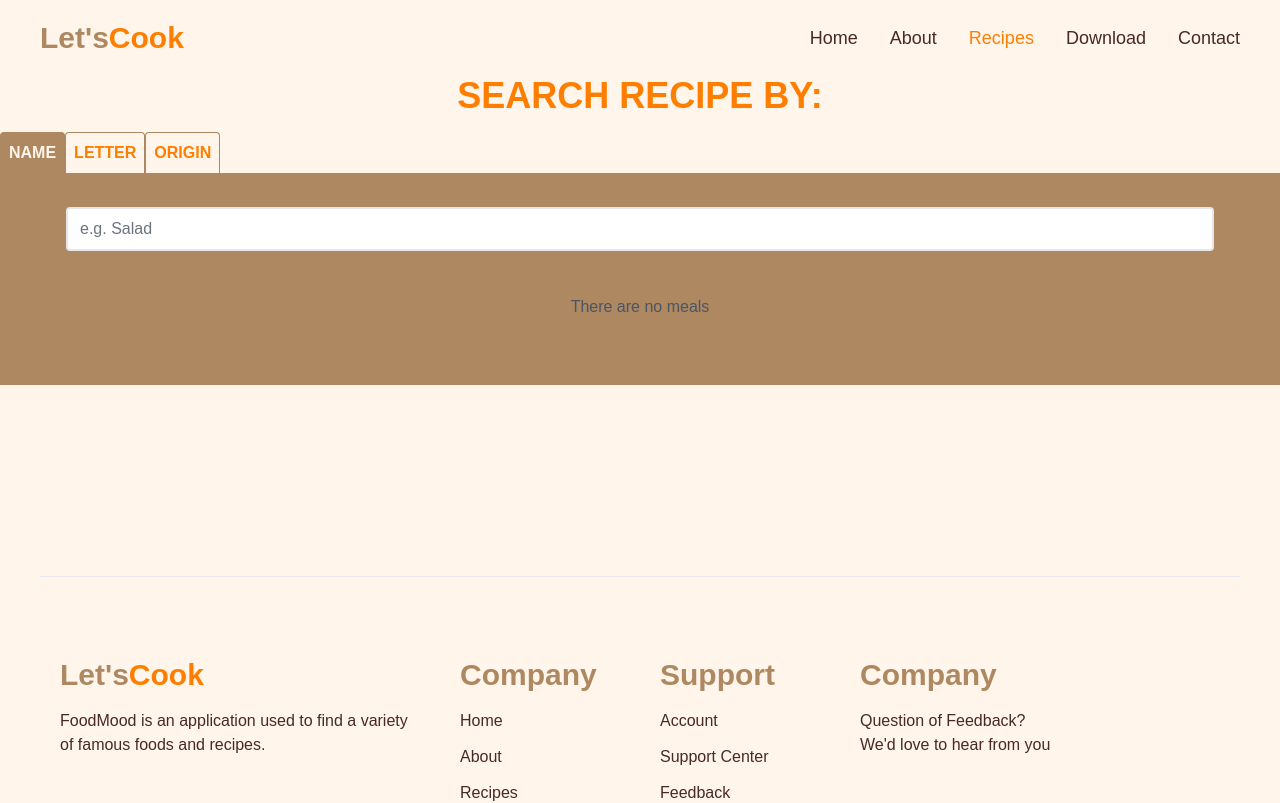
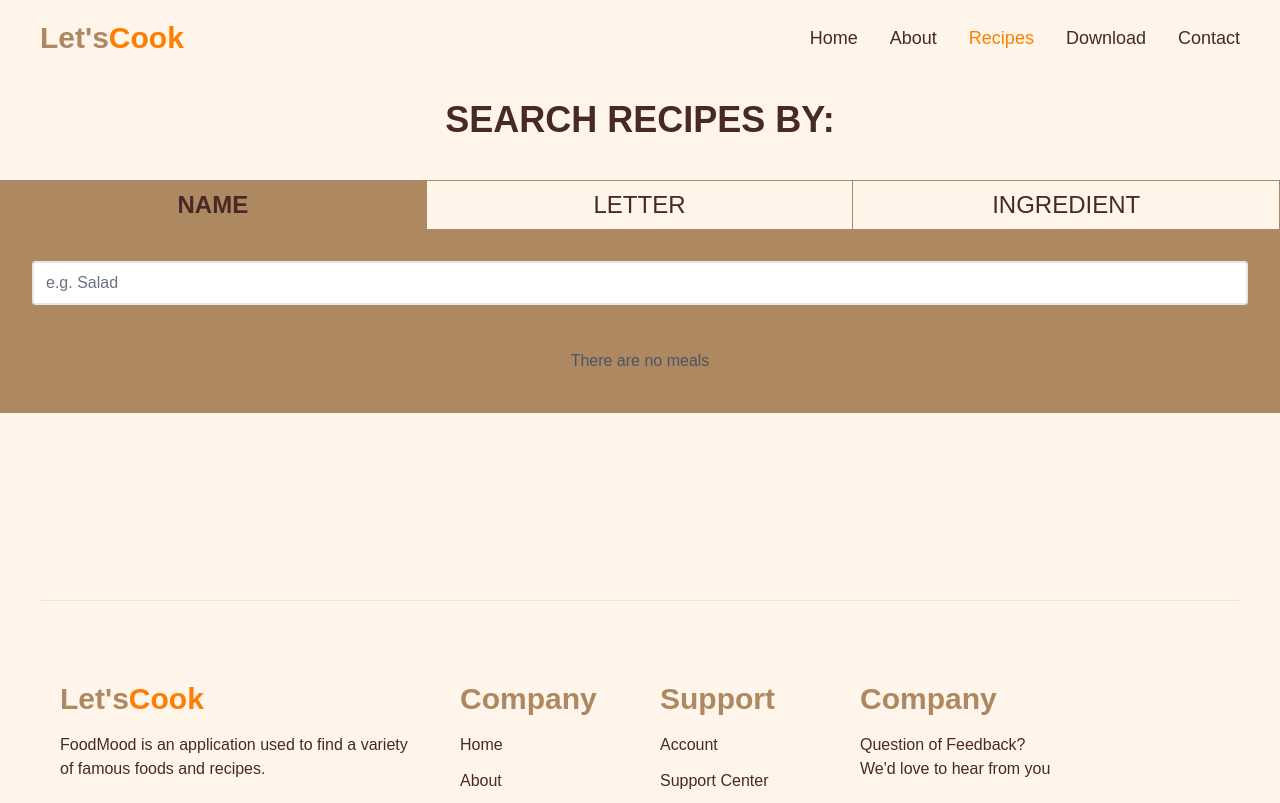
Before and after one commit to OrynaSiedina/RecipeApp, a Vue app: page /recipes/by-name in a window 1280 px wide. Shown: the top 803 px of the page. Built offline with nearby package versions, Linux system fonts and the light colour scheme; a web font is replaced by a local one.

Commit message:
fixing styles

```diff
--- a/src/components/Footer.vue
+++ b/src/components/Footer.vue
@@ -13,7 +13,7 @@
       <div class="flex flex-col gap-3">
         <router-link :to="{ name: 'home' }" class="navItem textHover">Home</router-link>
         <router-link :to="{ name: 'about' }" class="navItem textHover">About</router-link>
-        <router-link :to="{ name: 'byName' }" class="navItem textHover" :class="recipesLinkClass">
+        <router-link :to="{ name: 'recipes' }" class="navItem textHover" :class="recipesLinkClass">
           Recipes
         </router-link>
         <router-link :to="{ name: 'download' }" class="navItem textHover">Download</router-link>
--- a/src/components/Header.vue
+++ b/src/components/Header.vue
@@ -9,7 +9,7 @@
       <div class="flex gap-8 navItems">
         <router-link :to="{ name: 'home' }" class="navItem textHover">Home</router-link>
         <router-link :to="{ name: 'about' }" class="navItem textHover">About</router-link>
-        <router-link :to="{ name: 'byName' }" class="navItem textHover" :class="recipesLinkClass">
+        <router-link :to="{ name: 'recipes' }" class="navItem textHover" :class="recipesLinkClass">
           Recipes
         </router-link>
         <router-link :to="{ name: 'download' }" class="navItem textHover">Download</router-link>
--- a/src/components/MealsByIngredient.vue
+++ b/src/components/MealsByIngredient.vue
@@ -1,6 +1,6 @@
 <template>
   <div>
-    <h1 class="text-4xl font-bold mb-6 text-orange-500">Meals for {{ route.params.ingredient }}</h1>
+    <h1 class="text-bkg text-center  text-4xl font-bold mb-6">Meals for {{ route.params.ingredient }}</h1>
   </div>
   <Meals :meals="meals" />
 </template>
--- a/src/components/MobileHeader.vue
+++ b/src/components/MobileHeader.vue
@@ -20,12 +20,12 @@
         />
       </button>
 
-      <div :class="mobileMenu ? '' : 'translate-x-[-100vw]'" class="flex flex-col gap-8 absolute bg-white top-[75px] w-full z-10 left-0 px-10 border-t py-10 h-full transition duration-300 ease-in-out">
-        <router-link @click="toggleData" to="/" class="navItem textHover">Home</router-link>
-        <router-link @click="toggleData" to="/about" class="navItem textHover">About</router-link>
-        <router-link @click="toggleData" to="/recipes" class="navItem textHover">Recipes</router-link>
-        <router-link @click="toggleData" to="/download" class="navItem textHover">Download</router-link>
-        <router-link @click="toggleData" to="/contact" class="navItem textHover">Contact</router-link>
+      <div :class="mobileMenu ? 'right-0' : 'right-[100vw]'" class="flex flex-col gap-8 absolute bg-white top-[75px] w-auto z-10 px-10 border-t py-10 h-full transition duration-300 ease-in-out">
+        <router-link @click="toggleData" :to="{ name: 'home' }" class="navItem">Home</router-link>
+        <router-link @click="toggleData" :to="{ name: 'about' }" class="navItem">About</router-link>
+        <router-link @click="toggleData" :to="{ name: 'recipes' }" class="navItem">Recipes</router-link>
+        <router-link @click="toggleData" :to="{ name: 'download' }" class="navItem">Download</router-link>
+        <router-link @click="toggleData" :to="{ name: 'contact' }" class="navItem">Contact</router-link>
       </div>
     </nav>
   </header>
@@ -42,9 +42,8 @@ const toggleData = () => {
 };
 </script>
 
-
 <style scoped>
-.navItem{
+.navItem {
   @apply font-[400] text-lg;
 }
 </style>
--- a/src/router/index.js
+++ b/src/router/index.js
@@ -21,6 +21,7 @@ const routes = [
     path: '/recipes',
     name: 'recipes',
     component: Recipes,
+    redirect: {name: 'byName'},
     children: [
       {
         path: 'by-letter/:letter?',
--- a/src/views/Recipes.vue
+++ b/src/views/Recipes.vue
@@ -1,41 +1,27 @@
 <template>
-  <div class="flex justify-center">
-    <h1 class="text-4xl text-accent-1 font-bold mb-4">SEARCH RECIPE BY:</h1>
+  <div class="flex justify-center md:my-6">
+    <h1 class="text-2xl text-content font-bold mb-4 md:text-4xl">SEARCH RECIPES BY:</h1>
   </div>
+  <div>
+    <div class="flex flex-col md:flex-row">
+      <router-link :to="{ name: 'byName'}" class="link">NAME</router-link>
+      <router-link :to="{ name: 'byLetter' }" class="link">LETTER</router-link>
+      <router-link :to="{ name: 'ingredients' }" class="link">INGREDIENT</router-link>
+    </div>
 
-  <div>
-    <div class="flex">
-      <div
-        v-for="(tab, index) in tabs"
-        :key="index"
-        @click="activeTab = index"
-        :class="[
-        'cursor-pointer p-2 border-t border-l border-r border-accent-2 rounded-t text-accent-1 font-bold',
-        activeTab === index ? 'bg-accent-2 text-bkg' : '',
-      ]"
-      >
-        {{ tab.label }}
-      </div>
-    </div>
-    <div class=" border border-accent-2 p-4 bg-accent-2 text-bkg">
-      <div class=" border border-accent-2 p-4 bg-accent-2 text-bkg">
-        <component :is="tabs[activeTab].component"></component>
-      </div>
+    <div class="py-2 md:pt-8 bg-accent-2 ">
+      <router-view></router-view>
     </div>
   </div>
 
 </template>
-<script setup>
-import {ref} from 'vue';
-import MealsByName from '../components/MealsByName.vue';
-import {computed} from "@vue/reactivity";
-import MealsByLetter from "../components/MealsByLetter.vue";
-import MealsByOrigin from "../components/MealsByOrigin.vue";
+<style scoped>
+.router-link-active {
+  @apply font-bold bg-accent-2;
+}
 
-const activeTab = ref(0);
-const tabs = [
-  {label: "NAME", component: MealsByName},
-  {label: "LETTER", component: MealsByLetter},
-  {label: "ORIGIN", component: MealsByOrigin},
-];
-</script>
+.link {
+  @apply md:w-1/3 text-center md:text-2xl text-content px-8 py-2 border-r-accent-2 border-r-[1px] border-t-accent-2 border-t-[1px]
+}
+
+</style>
```
